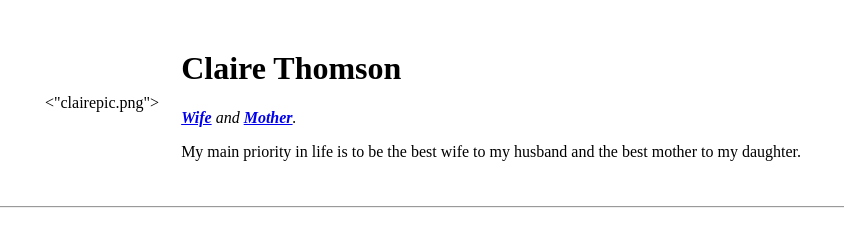
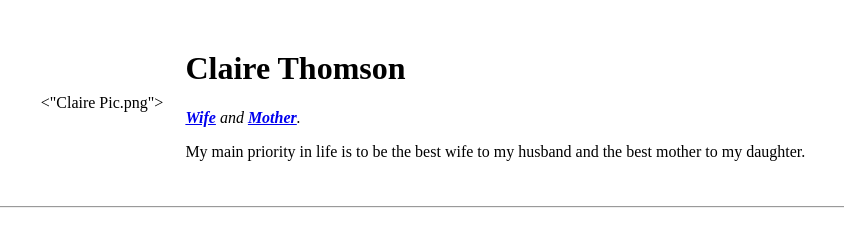
Before and after one commit to ClaireThomson/Newsletter-Signup, a plain HTML site: page index.html in a window 1280 px wide. Shown: the top 225 px of the page, 217-1061 px from the left. Drawn offline with Linux system fonts and the light colour scheme.

Commit message:
Update index.html

```diff
--- a/index.html
+++ b/index.html
@@ -10,7 +10,7 @@
   <body>
     <table cellspacing="20">
       <tr>
-        <td><"clairepic.png">
+        <td><"Claire Pic.png">
         <td>
           <h1>Claire Thomson</h1>
           <p><em><strong><a
```
